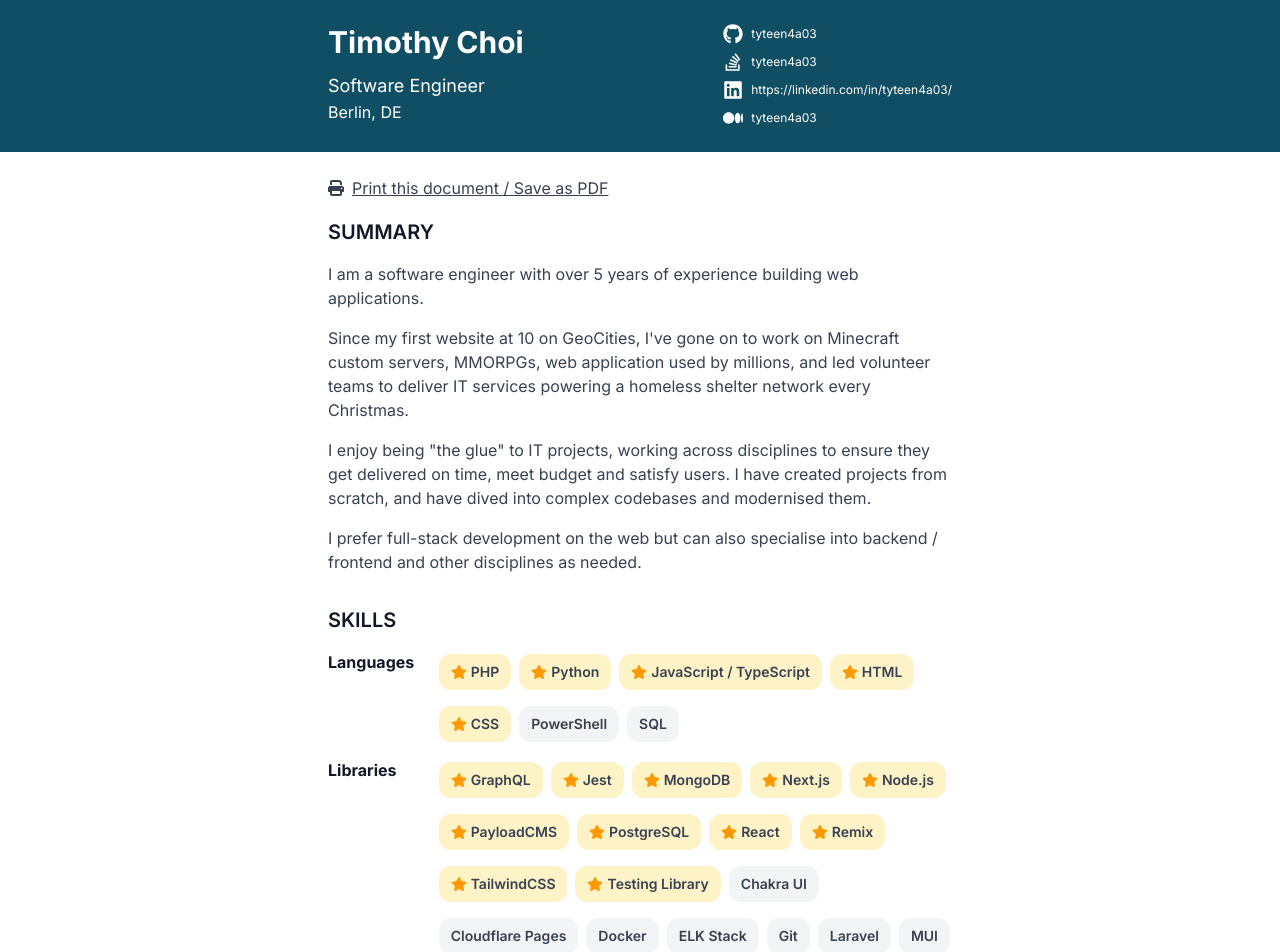
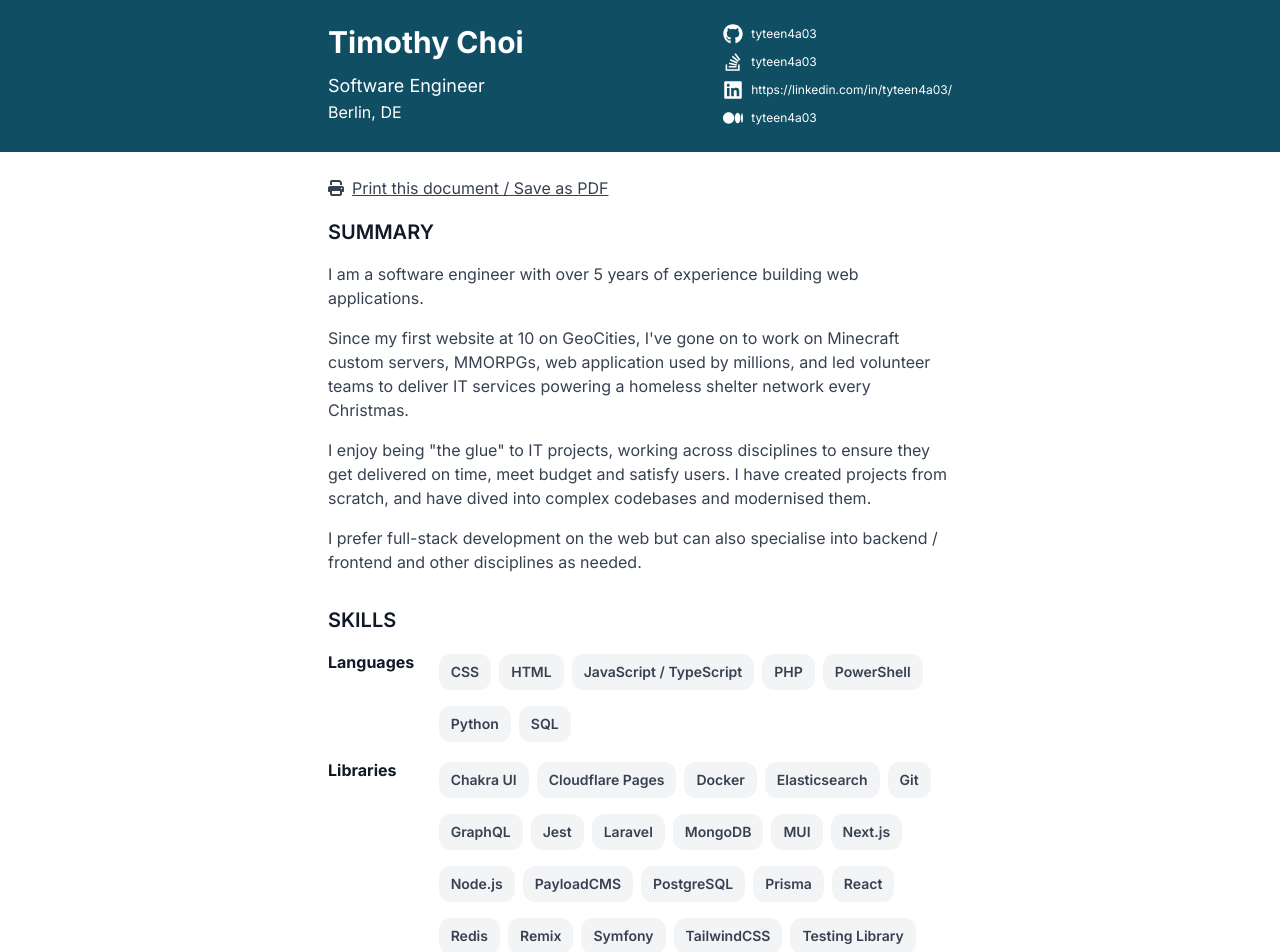
Before and after one commit to tyteen4a03/cv, a Next.js app: page / in a window 1280 px wide. Shown: the top 952 px of the page. Built offline with nearby package versions, Linux system fonts and the light colour scheme.

Commit message:
feat: sort skill by alphabetical order

```diff
--- a/src/app/components/Skills.tsx
+++ b/src/app/components/Skills.tsx
@@ -9,36 +9,37 @@ const Skills = () => (
         <Heading>Skills</Heading>
         <div className="grid sm:grid-cols=1 md:grid-cols-[minmax(100px,1fr)_minmax(0,5fr)] print:grid-cols-[minmax(60px,1fr)_minmax(0,5fr)] gap-x-2 gap-y-3 print:gap-y-0.5 mb-4">
             <SkillList heading="Languages">
-                <SkillStarBadge>PHP</SkillStarBadge>
-                <SkillStarBadge>Python</SkillStarBadge>
-                <SkillStarBadge>JavaScript / TypeScript</SkillStarBadge>
-                <SkillStarBadge>HTML</SkillStarBadge>
-                <SkillStarBadge>CSS</SkillStarBadge>
+                <SkillBadge>CSS</SkillBadge>
+                <SkillBadge>HTML</SkillBadge>
+                <SkillBadge>JavaScript / TypeScript</SkillBadge>
+                <SkillBadge>PHP</SkillBadge>
                 <SkillBadge>PowerShell</SkillBadge>
+                <SkillBadge>Python</SkillBadge>
                 <SkillBadge last>SQL</SkillBadge>
             </SkillList>
             <SkillList heading="Libraries">
-                <SkillStarBadge>GraphQL</SkillStarBadge>
-                <SkillStarBadge>Jest</SkillStarBadge>
-                <SkillStarBadge>MongoDB</SkillStarBadge>
-                <SkillStarBadge>Next.js</SkillStarBadge>
-                <SkillStarBadge>Node.js</SkillStarBadge>
-                <SkillStarBadge>PayloadCMS</SkillStarBadge>
-                <SkillStarBadge>PostgreSQL</SkillStarBadge>
-                <SkillStarBadge>React</SkillStarBadge>
-                <SkillStarBadge>Remix</SkillStarBadge>
-                <SkillStarBadge>TailwindCSS</SkillStarBadge>
-                <SkillStarBadge>Testing Library</SkillStarBadge>
                 <SkillBadge>Chakra UI</SkillBadge>
                 <SkillBadge>Cloudflare Pages</SkillBadge>
                 <SkillBadge>Docker</SkillBadge>
-                <SkillBadge>ELK Stack</SkillBadge>
+                <SkillBadge>Elasticsearch</SkillBadge>
                 <SkillBadge>Git</SkillBadge>
+                <SkillBadge>GraphQL</SkillBadge>
+                <SkillBadge>Jest</SkillBadge>
                 <SkillBadge>Laravel</SkillBadge>
+                <SkillBadge>MongoDB</SkillBadge>
                 <SkillBadge>MUI</SkillBadge>
+                <SkillBadge>Next.js</SkillBadge>
+                <SkillBadge>Node.js</SkillBadge>
+                <SkillBadge>PayloadCMS</SkillBadge>
+                <SkillBadge>PostgreSQL</SkillBadge>
                 <SkillBadge>Prisma</SkillBadge>
+                <SkillBadge>React</SkillBadge>
                 <SkillBadge>Redis</SkillBadge>
-                <SkillBadge last>Symfony</SkillBadge>
+                <SkillBadge>Remix</SkillBadge>
+                <SkillBadge>Symfony</SkillBadge>
+                <SkillBadge>TailwindCSS</SkillBadge>
+                <SkillBadge>Testing Library</SkillBadge>
+                <SkillBadge last>Vitest</SkillBadge>
             </SkillList>
             <SkillList heading="Others">
                 <SkillBadge>Technical Support</SkillBadge>
```
